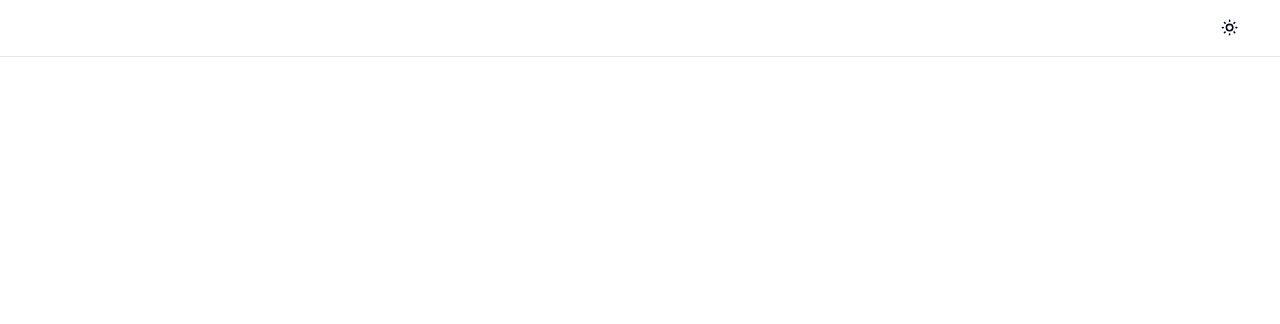
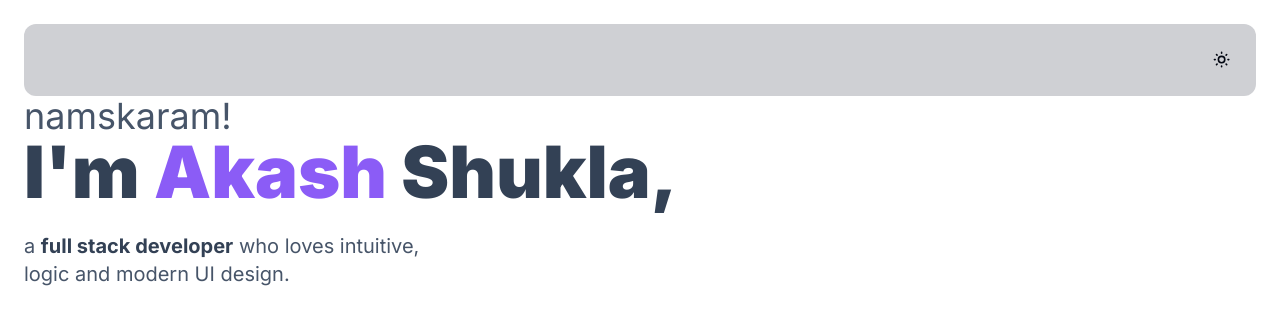
Before and after one commit to theakashshukla/theakashshukla.github.io, a Next.js app: page / in a window 1280 px wide. Shown: the top 324 px of the page. Built offline with nearby package versions, Linux system fonts and the light colour scheme.

Commit message:
Add: Add header component and update styles

```diff
--- a/app/layout.tsx
+++ b/app/layout.tsx
@@ -3,7 +3,6 @@ import { Inter } from "next/font/google";
 import "./globals.css";
 import { SiteHeader } from "@/components/Navigation";
 import { ThemeProvider } from "@/components/providers";
-
 
 const inter = Inter({ subsets: ["latin"] });
 
@@ -20,17 +19,12 @@ export default function RootLayout({
   return (
     <html lang="en">
       <body className={inter.className}>
-        <ThemeProvider
-          attribute="class"
-          defaultTheme="system"
-          enableSystem
-
-        >
-
-          <SiteHeader />
-          {children}
+        <ThemeProvider attribute="class" defaultTheme="system" enableSystem>
+          <div className="m-6">
+            <SiteHeader />
+            {children}
+          </div>
         </ThemeProvider>
-
       </body>
     </html>
   );
--- a/app/page.tsx
+++ b/app/page.tsx
@@ -1,9 +1,9 @@
-
+import Header from "@/components/Header";
 
 export default function Home() {
   return (
     <div>
-
+      <Header />
     </div>
-  )
+  );
 }
--- /dev/null
+++ b/components/Header.tsx
@@ -0,0 +1,48 @@
+import { cn } from "@/lib/utils";
+// import { m, useAnimationControls } from 'framer-motion';
+// import Image from 'next/image';
+
+export default function Header() {
+  return (
+    <div>
+      <div
+        className={cn(
+          "mb-1 flex items-center gap-1 text-2xl text-slate-600",
+          "md:mb-0 md:gap-2 md:text-4xl",
+          "dark:text-slate-400"
+        )}
+      >
+        namskaram!
+      </div>
+      <span className={cn("text-slate-700", "dark:text-slate-300")}>
+        <span
+          className={cn(
+            "mb-4 block text-[2.5rem] font-[1000] leading-none",
+            "md:mb-6 md:text-7xl"
+          )}
+        >
+          I&apos;m <strong className="text-violet-500">Akash</strong> Shukla,{" "}
+        </span>
+        <h1
+          className={cn(
+            "block text-base text-slate-600",
+            "md:text-xl",
+            "dark:text-slate-400"
+          )}
+        >
+          <span className={cn("lowercase")}>A</span>{" "}
+          <strong
+            className={cn(
+              "font-bold lowercase text-slate-700",
+              "dark:text-slate-300"
+            )}
+          >
+            Full Stack Developer
+          </strong>{" "}
+          who loves intuitive,{" "}
+          <span className={cn("block")}>logic and modern UI design.</span>
+        </h1>
+      </span>
+    </div>
+  );
+}
--- a/components/Navigation.tsx
+++ b/components/Navigation.tsx
@@ -11,8 +11,8 @@ import { ModeToggle } from "@/components/mode-toggle"
 
 export function SiteHeader() {
   return (
-    <header className="sticky top-0 z-50 w-full border-b bg-background/95 backdrop-blur supports-[backdrop-filter]:bg-background/60">
-      <div className="container flex h-14 items-center">
+    <header className="bg-slate-900/20 sticky p-4 top-4 bottom-4 self-start rounded-xl backdrop-blur-md">
+      <div className="flex  items-center">
         {/* <MainNav />
         <MobileNav /> */}
         <div className="flex flex-1 items-center justify-between space-x-2 md:justify-end">
--- a/components/mode-toggle.tsx
+++ b/components/mode-toggle.tsx
@@ -11,7 +11,7 @@ import {
   DropdownMenuItem,
   DropdownMenuTrigger,
 } from "@/components/ui/dropdown-menu"
-import { Icons } from "@/components/Icons"
+import { Icons } from "@/components/icons"
 
 export function ModeToggle() {
   const { setTheme } = useTheme()
--- a/package.json
+++ b/package.json
@@ -14,6 +14,7 @@
     "@radix-ui/react-tooltip": "^1.0.7",
     "class-variance-authority": "^0.7.0",
     "clsx": "^2.0.0",
+    "framer-motion": "^10.17.9",
     "lucide-react": "^0.294.0",
     "next": "14.0.3",
     "next-themes": "^0.2.1",
@@ -24,7 +25,7 @@
   },
   "devDependencies": {
     "@types/node": "^20",
-    "@types/react": "^18",
+    "@types/react": "^18.2.47",
     "@types/react-dom": "^18",
     "autoprefixer": "^10.0.1",
     "eslint": "^8",
```
Also changed, not shown: 1 other file (tests, documents, lock files or other folders).
